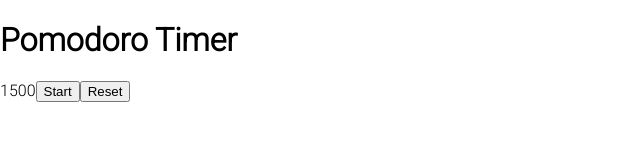
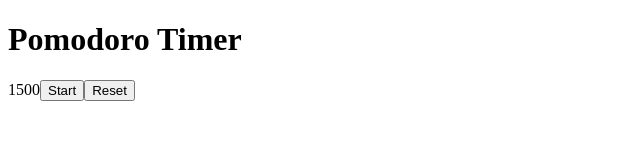
Before and after one commit to kborel/pomodoro-timer, a React (Create React App) app: page / in a window 1280 px wide. Shown: the top 160 px of the page, without its empty margins (0-640 px from the left). Built offline with nearby package versions, Linux system fonts and the light colour scheme.

Commit message:
Refactor file structure

```diff
--- a/src/App.js
+++ b/src/components/App/index.js
@@ -1,5 +1,5 @@
 import React from 'react';
-import Timer from './containers/Timer';
+import Timer from '../../containers/Timer';
 
 const App = () => (
   <div>
--- a/src/containers/Timer.js
+++ b/src/containers/Timer/index.js
@@ -1,6 +1,6 @@
 import React, { Component } from 'react';
 import { connect } from 'react-redux';
-import { startTimer, stopTimer, resetTimer } from '../actions';
+import { startTimer, stopTimer, resetTimer } from './actions';
 
 
 class Timer extends Component {
--- a/src/reducers/timerReducer.js
+++ b/src/containers/Timer/reducer.js
@@ -1,4 +1,4 @@
-import { START, STOP, TICK, RESET } from '../actions/constants';
+import { START, STOP, TICK, RESET } from './constants';
 
 const defaultState = {
   active: false,
--- a/src/sagas.js
+++ b/src/containers/Timer/sagas.js
@@ -1,4 +1,4 @@
-import { START, STOP, RESET } from './actions/constants';
+import { START, STOP, RESET } from './constants';
 import { tick } from './actions';
 import { take, call, put, race, select } from 'redux-saga/effects';
 import { delay } from 'redux-saga';
--- a/src/index.css
+++ /dev/null
@@ -1,7 +0,0 @@
-@import url('https://fonts.googleapis.com/css?family=Roboto:300');
-
-body {
-  margin: 0;
-  padding: 0;
-  font-family: 'Roboto', sans-serif;
-}
--- a/src/index.js
+++ b/src/index.js
@@ -1,10 +1,9 @@
 import React from 'react';
 import ReactDOM from 'react-dom';
 import { Provider } from 'react-redux';
-import App from './App';
+import App from './components/App/';
 import configureStore from './store';
 import registerServiceWorker from './registerServiceWorker';
-import './index.css';
 
 const store = configureStore();
 
--- a/src/store.js
+++ b/src/store.js
@@ -1,8 +1,8 @@
 import { createStore, applyMiddleware, compose } from 'redux';
 import createSagaMiddleware from 'redux-saga';
 
-import reducer from './reducers/timerReducer';
-import sagas from './sagas';
+import reducer from './containers/Timer/reducer';
+import sagas from './containers/Timer/sagas';
 
 const sagaMiddleware = createSagaMiddleware();
 
```
Also changed, not shown: src/containers/Timer/actions.js (renamed from src/actions/index.js), src/containers/Timer/constants.js (renamed from src/actions/constants.js), 1 other file (tests, documents, lock files or other folders).
